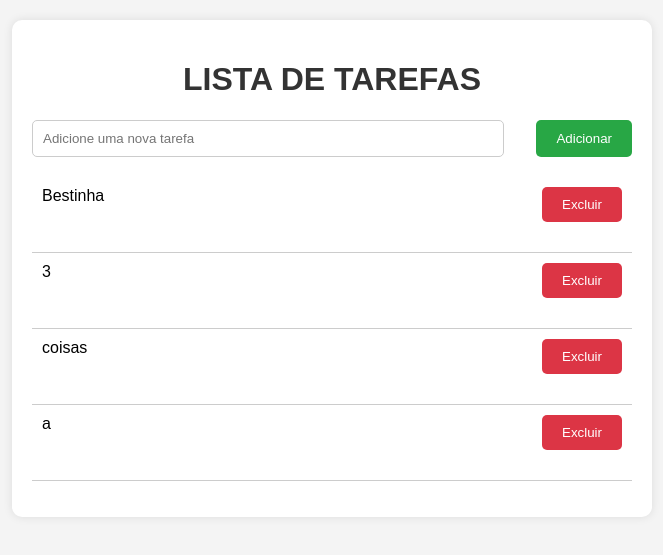
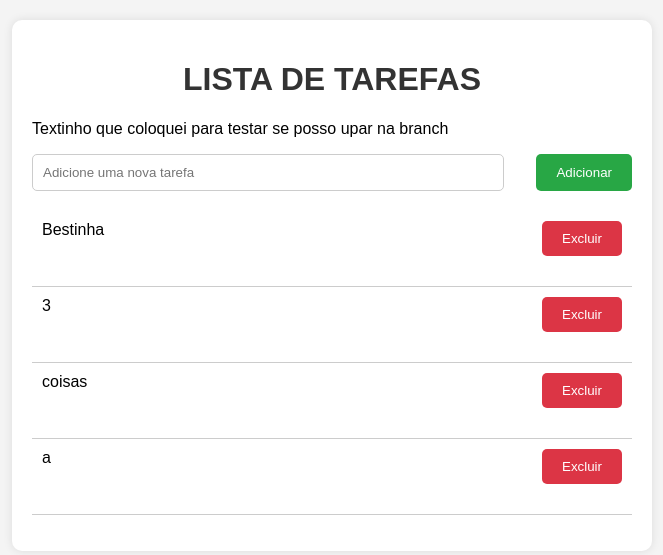
Before and after one commit to joao-victor-costa-gomes/ListaDeTarefas-Treinamento-Gitflow, a Flask app: page / in a window 1280 px wide. Shown: the top 555 px of the page, without its empty margins (308-971 px from the left). Run offline with Flask 3, Linux system fonts and the light colour scheme; data comes from the database, SQL or seed files in the repository.

Commit message:
testando permissoes

```diff
--- a/templates/index.html
+++ b/templates/index.html
@@ -9,6 +9,7 @@
 <body>
     <div class="container">
         <h1>LISTA DE TAREFAS</h1>
+        <p>Textinho que coloquei para testar se posso upar na branch</p>
         <form action="/add" method="POST">
             <input type="text" name="task" placeholder="Adicione uma nova tarefa" required>
             <button type="submit">Adicionar</button>
```
